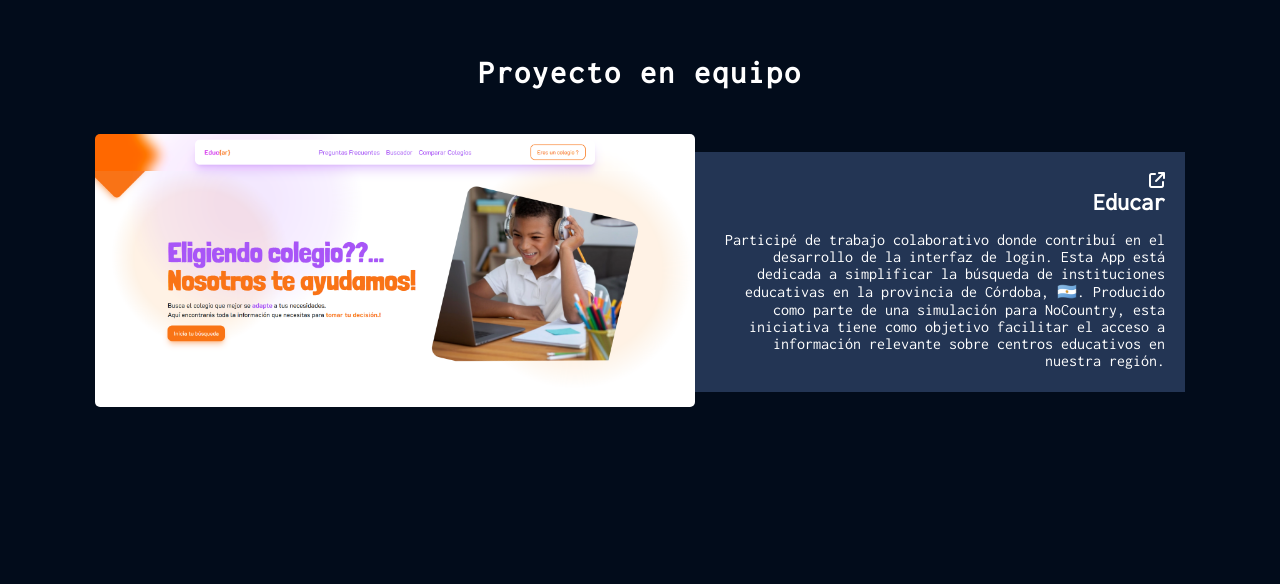
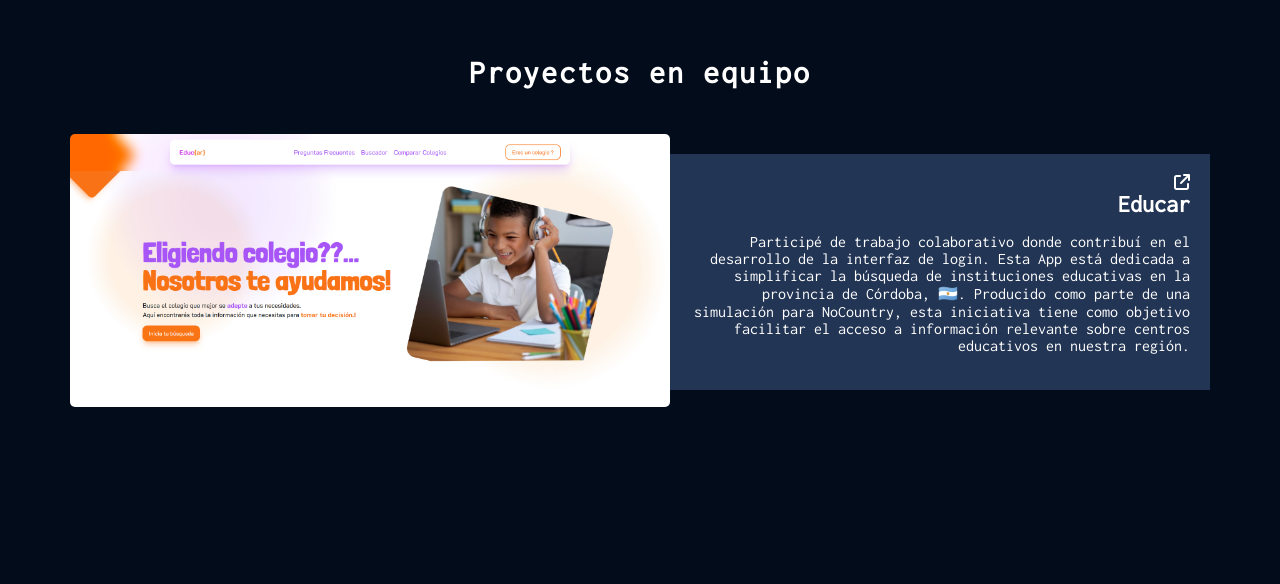
Before and after one commit to CristianMozetich/Portfolio, a React (Vite) app: page / in a window 1280 px wide. Shown: the part 766-1350 px from the top of the page. Built offline with nearby package versions, Linux system fonts and the light colour scheme.

Commit message:
actualizaciones

```diff
--- a/src/Components/EducarProyect/EducarProyect.css
+++ b/src/Components/EducarProyect/EducarProyect.css
@@ -9,7 +9,9 @@
 }
 
 .img_educar{
-    max-width: 600px;
+    width: 600px;
+    max-width: 100%;
+    height: auto;
     transition: 0.3s ease;
     border-radius: 5px;
 }
@@ -22,8 +24,8 @@
     padding: 20px;
     background-color: #233554;
     text-align: end;
-    max-width: 450px;
-    height: 200px;
+    width: 500px;
+    max-width: 100%;
 }
 
 .desc_educar h2{
--- a/src/Components/EducarProyect/EducarProyect.jsx
+++ b/src/Components/EducarProyect/EducarProyect.jsx
@@ -6,7 +6,7 @@ const EducarProyect = () => {
   return (
     <>
     <div className='titulo_proyectos'>
-      <h1>Proyecto en equipo</h1>
+      <h1>Proyectos en equipo</h1>
     </div>
     <div className='educar_container'>
         <a href='https://educ-ar-frontend.vercel.app/' target='_blank'>
```
